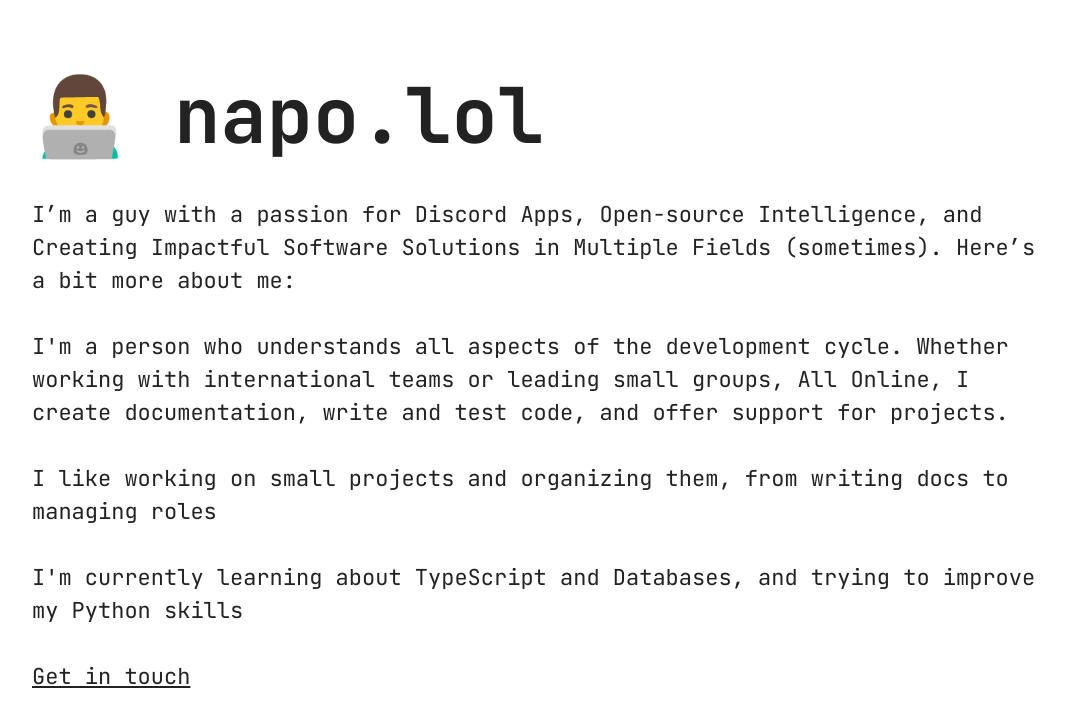
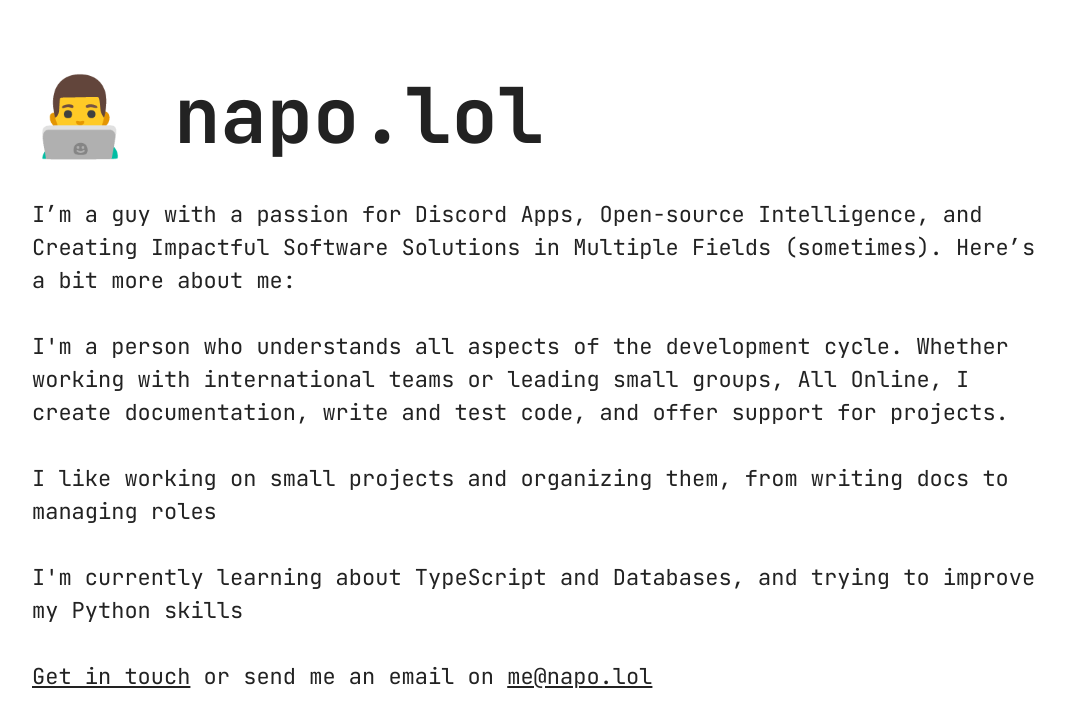
Before and after one commit to kaskroot/napo.lol, a plain HTML site: page index.html in a window 1280 px wide. Shown: the whole page, without its empty margins (96-1161 px from the left). Drawn offline with Linux system fonts and the light colour scheme.

Commit message:
Update index.html

```diff
--- a/index.html
+++ b/index.html
@@ -148,7 +148,7 @@
     </section>
   </main>
   <footer>
-    <p><a href="https://napo.lol/invite" target="_blank">Get in touch</a></p>
+    <p><a href="https://napo.lol/invite" target="_blank">Get in touch</a> or send me an email on <a href="mailto:me@napo.lol" target="_blank">me@napo.lol</p>
   </footer>
 </body>
 </html>
```
